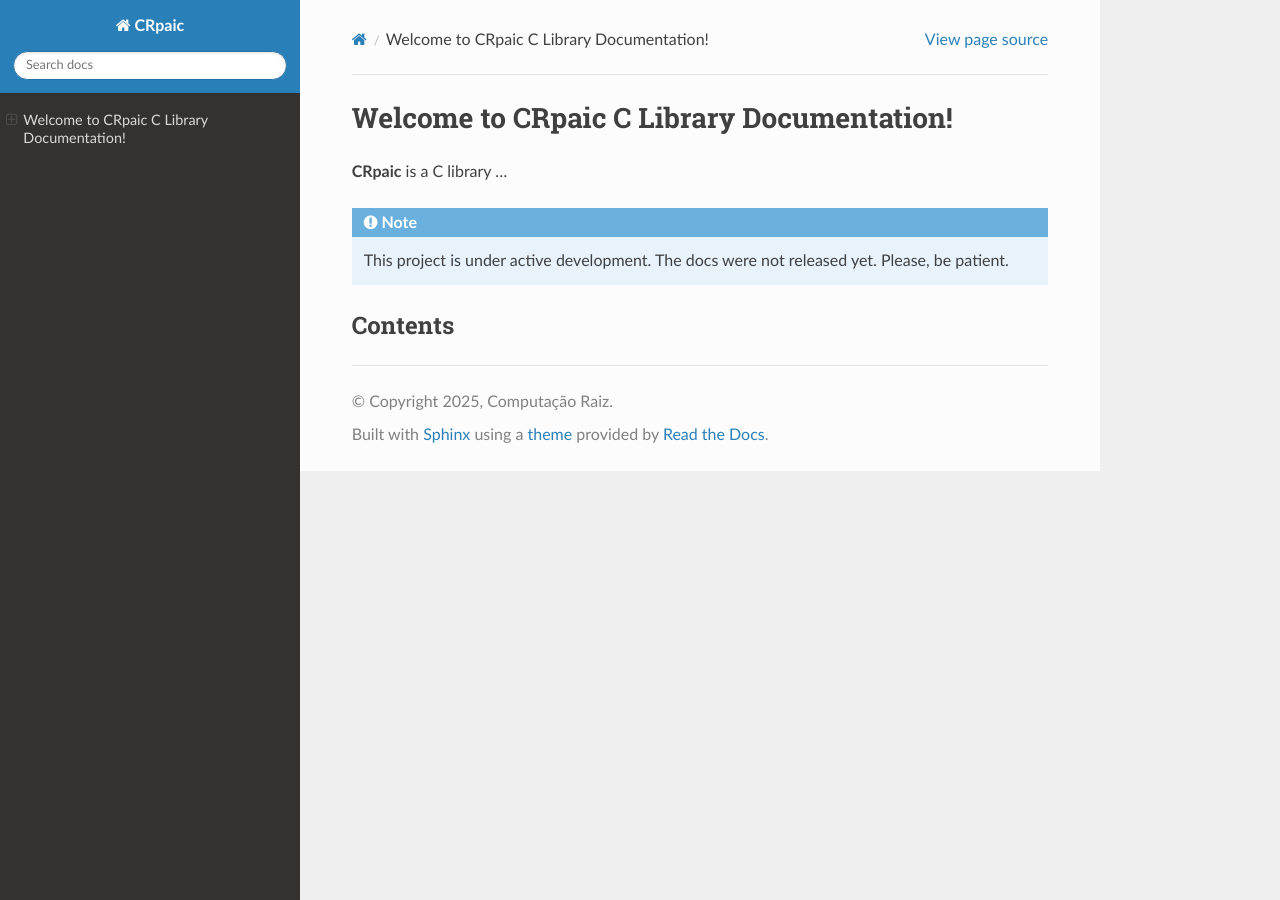
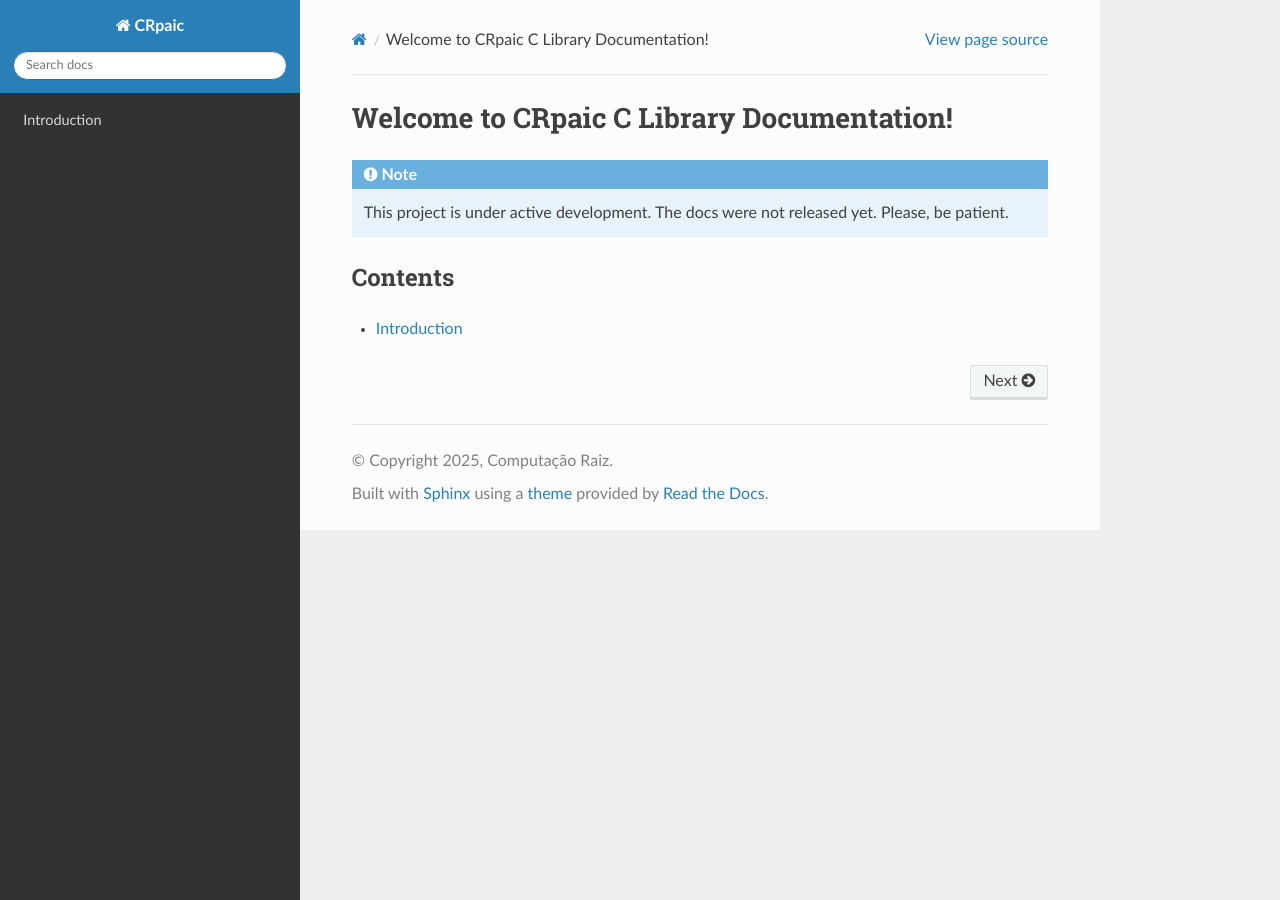
Before and after one commit to computacaoraiz/CRpaic_docs, a Sphinx documentation site: the page built from docs/source/index.rst, in a window 1280 px wide. Built offline with Sphinx 7.4.7 and the Read the Docs theme 3.1.0, drawn with Linux system fonts in a browser that asks for light colours; some of the changed lines change nothing that is shown.

Commit message:
Atualização

```diff
--- a/docs/source/index.rst
+++ b/docs/source/index.rst
@@ -1,7 +1,5 @@
 Welcome to CRpaic C Library Documentation!
 ==========================================
-
-**CRpaic** is a C library ...
 
 .. note::
 
@@ -12,3 +10,6 @@ Contents
 --------
 
 .. toctree::
+   :maxdepth: 3
+
+   intro.rst
```
